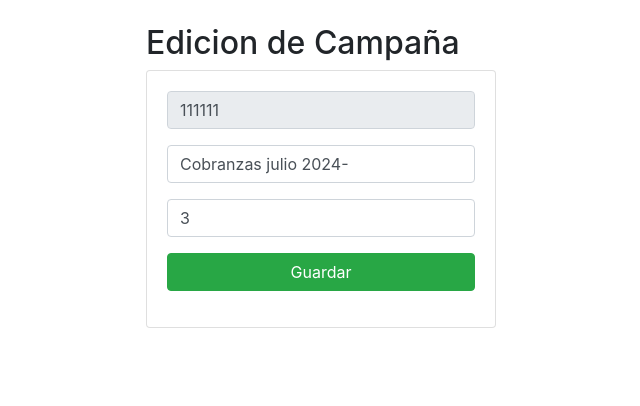
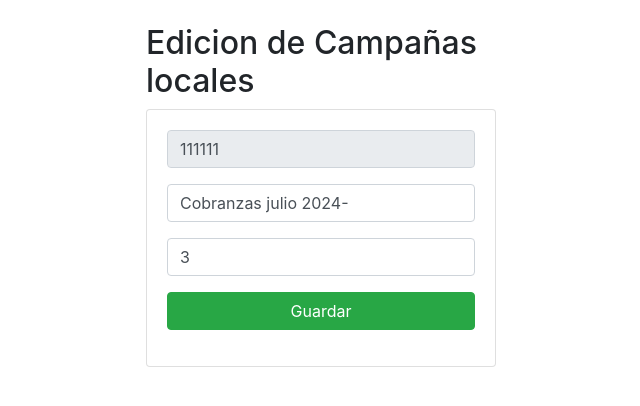
Before and after one commit to fdosalvo/django-curso, a Django app: page /edicionCurso/111111 in a window 1280 px wide. Shown: the part 56-462 px from the top of the page, without its empty margins (319-959 px from the left). Run offline with Django 5.2, Linux system fonts and the light colour scheme; data comes from the database, SQL or seed files in the repository; both versions use the stored data as it was after the commit.

Commit message:
cambio edicionCurso.html title

```diff
--- a/Aplicaciones/Academico/templates/edicionCurso.html
+++ b/Aplicaciones/Academico/templates/edicionCurso.html
@@ -4,7 +4,7 @@
 {% block body%}
 <div class="row">
     <div class="col-md-4 offset-md-4">
-        <h2>Edicion de Campaña</h2>
+        <h2>Edicion de Campañas locales</h2>
         <div class="card">
             <div class="card-body">
                 <form action="/editarCurso/" method="POST">{% csrf_token %}
--- a/Aplicaciones/Academico/urls.py
+++ b/Aplicaciones/Academico/urls.py
@@ -1,5 +1,6 @@
 from django.urls import path
 from . import views
+
 
 urlpatterns = [
     path('',views.home),
```
Also changed, not shown: Universidad.db.
